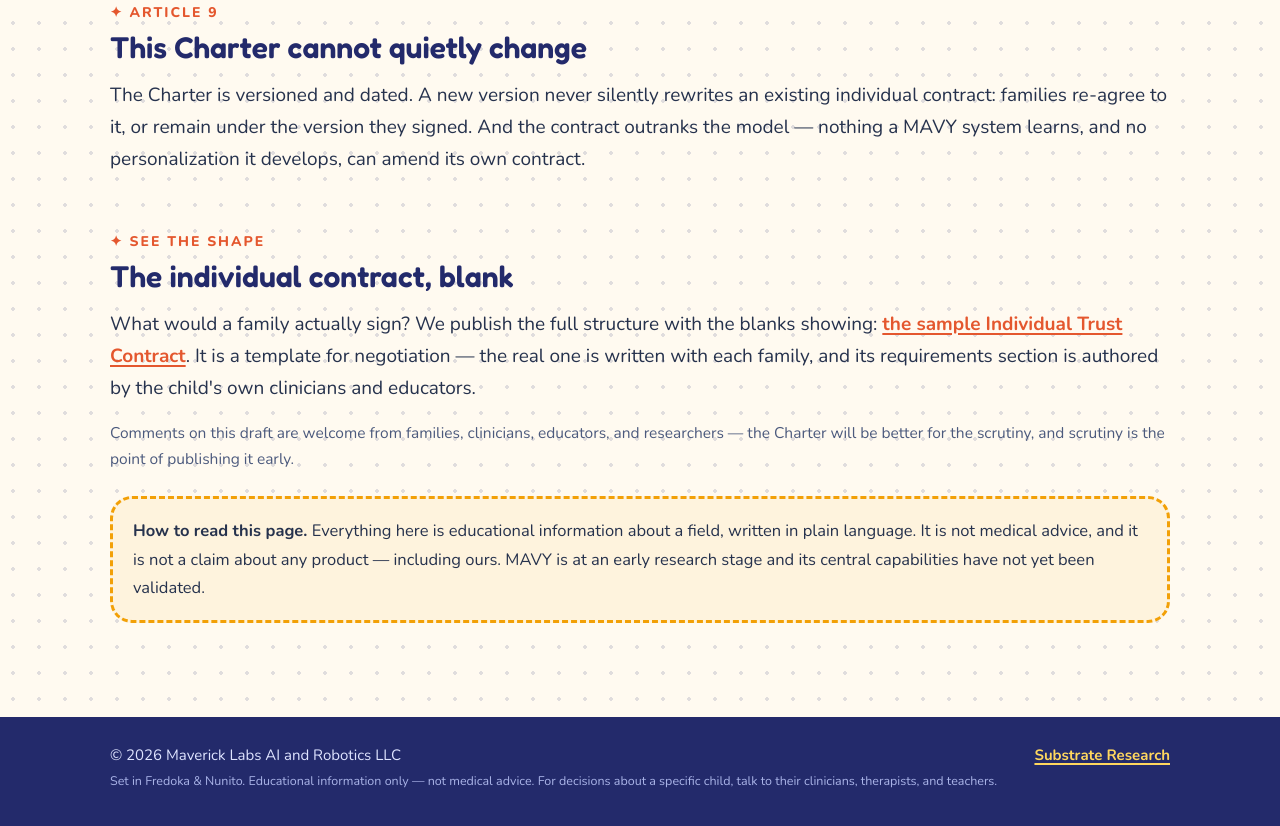
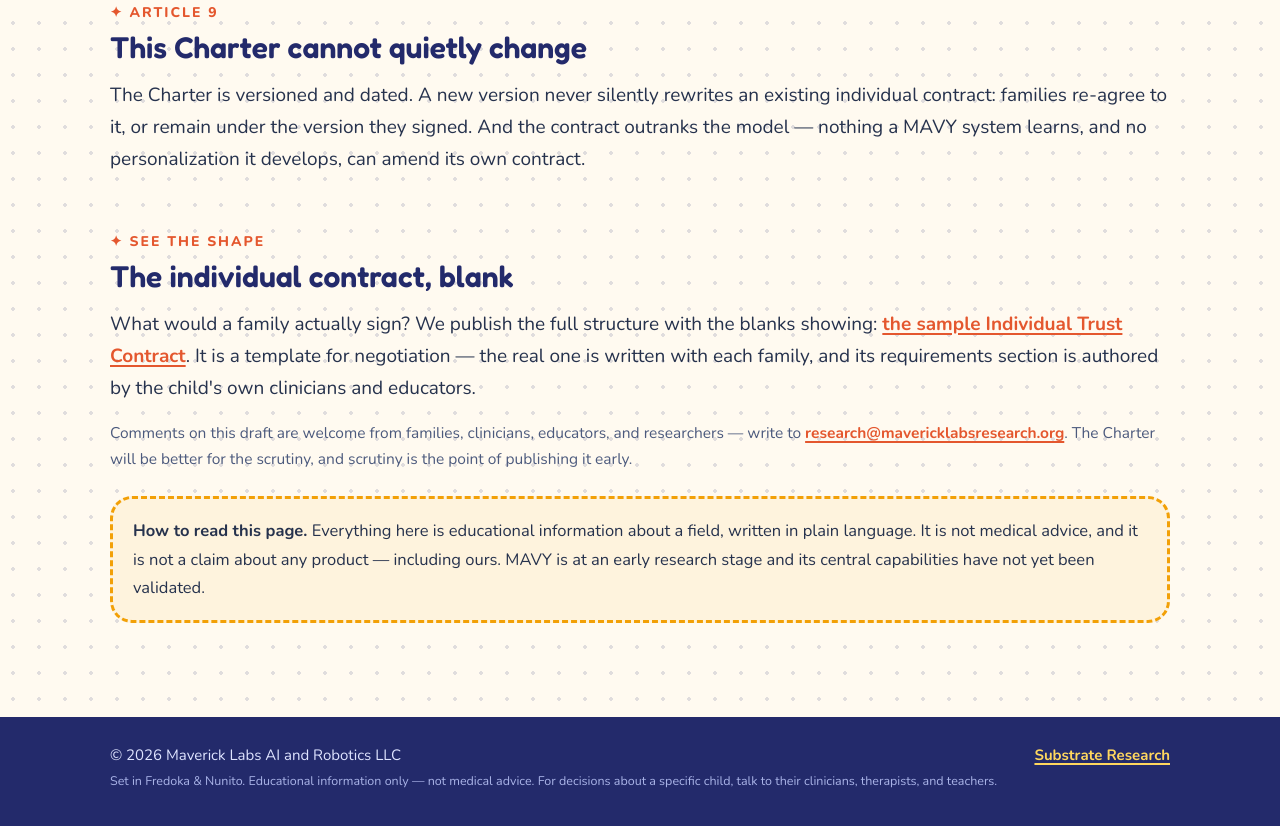
Before and after one commit to mavericklabsresearch/mavericklabsresearch.github.io, a plain HTML site: page charter/index.html in a window 1280 px wide. Shown: the part 2876-3702 px from the top of the page. Drawn offline with nearby package versions, Linux system fonts and the light colour scheme.

Commit message:
Publish research@ correspondence address on Charter and About pages

```diff
--- a/charter/index.html
+++ b/charter/index.html
@@ -27,7 +27,7 @@
 <p>The Charter is versioned and dated. A new version never silently rewrites an existing individual contract: families re-agree to it, or remain under the version they signed. And the contract outranks the model — nothing a MAVY system learns, and no personalization it develops, can amend its own contract.</p></section>
 <section class="section"><h2><span class="no">✦ See the shape</span>The individual contract, blank</h2>
 <p>What would a family actually sign? We publish the full structure with the blanks showing: <a href="/charter/sample-contract/">the sample Individual Trust Contract</a>. It is a template for negotiation — the real one is written with each family, and its requirements section is authored by the child's own clinicians and educators.</p>
-<p class="small">Comments on this draft are welcome from families, clinicians, educators, and researchers — the Charter will be better for the scrutiny, and scrutiny is the point of publishing it early.</p>
+<p class="small">Comments on this draft are welcome from families, clinicians, educators, and researchers — write to <a href="mailto:research@mavericklabsresearch.org">research@mavericklabsresearch.org</a>. The Charter will be better for the scrutiny, and scrutiny is the point of publishing it early.</p>
 <div class="notice"><strong>How to read this page.</strong> Everything here is educational information about a field, written in plain language. It is not medical advice, and it is not a claim about any product — including ours. MAVY is at an early research stage and its central capabilities have not yet been validated.</div>
 </section>
 
```
Also changed, not shown: about/index.html (+1 -0 lines).
